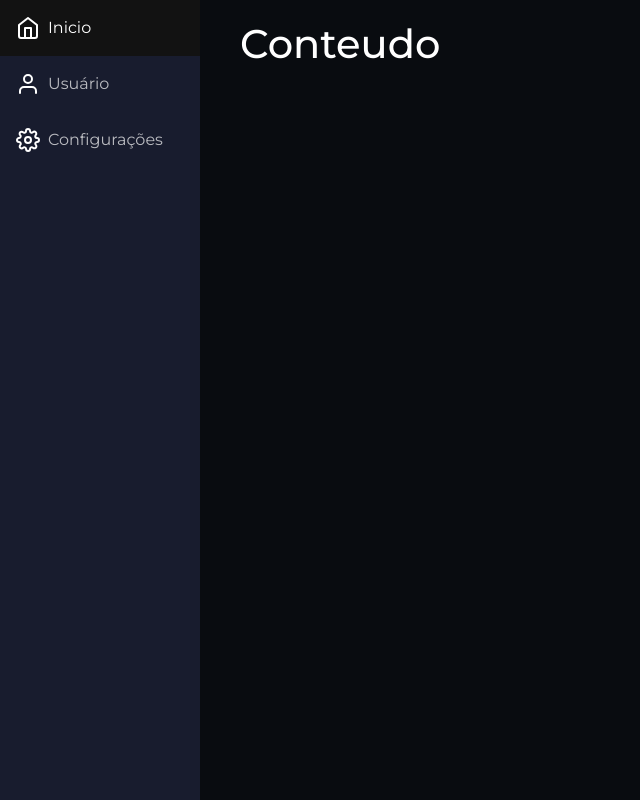
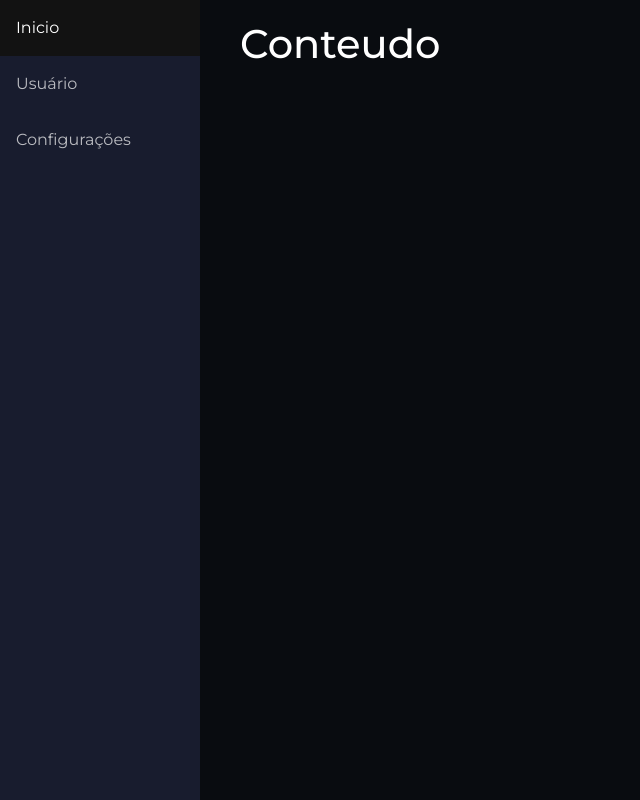
Before and after one commit to cinefyPFC/echeveria-code, a React (Create React App) app: page /dashboard in a window 1280 px wide. Shown: the whole page, without its empty margins (0-640 px from the left). Built offline with nearby package versions, Linux system fonts and the light colour scheme.

Commit message:
agora compila e aparentemente funciona

```diff
--- a/src/components/HeaderAdmin/index.jsx
+++ b/src/components/HeaderAdmin/index.jsx
@@ -1,22 +1,22 @@
 import React from 'react';
+import { Link } from 'react-router-dom';
+import { Col } from 'reactstrap';
 import './header.css';
-import { Col } from 'reactstrap';
-import { Link } from 'react-router-dom';
-import { FiHome, FiUser, FiSettings } from 'react-icons/fi';
+// import { FiHome, FiUser, FiSettings } from 'react-icons/fi';
 
 export default function HeaderAdmin() {
   return (
     <Col md={2} className="sidebar">
       <Link to="/dashboard">
-        <FiHome color="#FFF" size={24} />
+        {/* <FiHome color="#FFF" size={24} /> */}
         Inicio
       </Link>
       <Link to="/dashboard/usuarios">
-        <FiUser color="#FFF" size={24} />
+        {/* <FiUser color="#FFF" size={24} /> */}
         Usuário
       </Link>
       <Link to="#">
-        <FiSettings color="#FFF" size={24} />
+        {/* <FiSettings color="#FFF" size={24} /> */}
         Configurações
       </Link>
     </Col>
```
